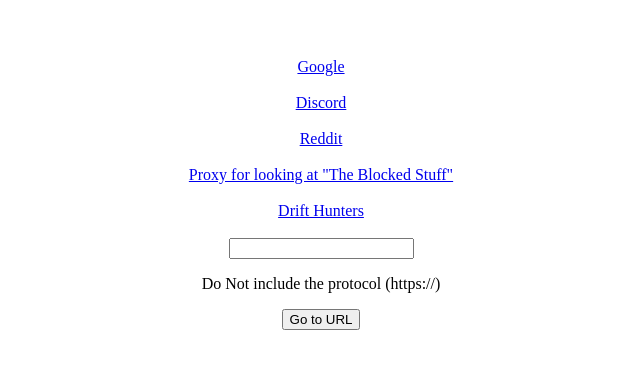
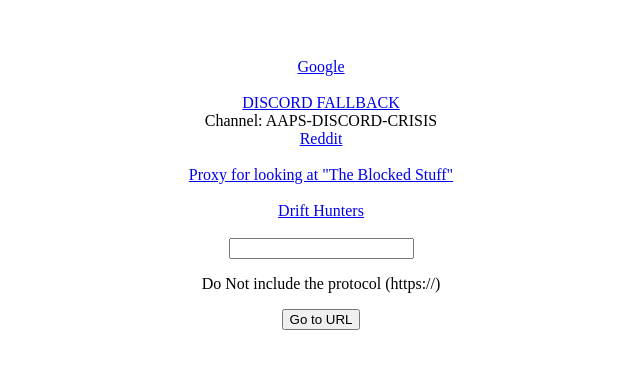
Before and after one commit to bvoid82/quickaccs, a plain HTML site: page index.html in a window 1280 px wide. Shown: the part 214-582 px from the top of the page, without its empty margins (319-959 px from the left). Drawn offline with Linux system fonts and the light colour scheme; no server answers.

Commit message:
Update index.html

```diff
--- a/index.html
+++ b/index.html
@@ -25,7 +25,7 @@
   </style>
   <div class=centered>
 <a href="https://google.com">Google</a><br>
-<a href="https://discord.com/login">Discord</a><br>
+<a href="https://ircnet.chat/">DISCORD FALLBACK</a>Channel: AAPS-DISCORD-CRISIS <br>
 <a href="https://reddit.com">Reddit</a><br>
    <a href="https://proxyscrape.com/web-proxy">Proxy for looking at "The Blocked Stuff"</a><br>
    <a href="http://v6p9d9t4.ssl.hwcdn.net/html/1792221/ItchIO/index.html">Drift Hunters</a><br>
```
